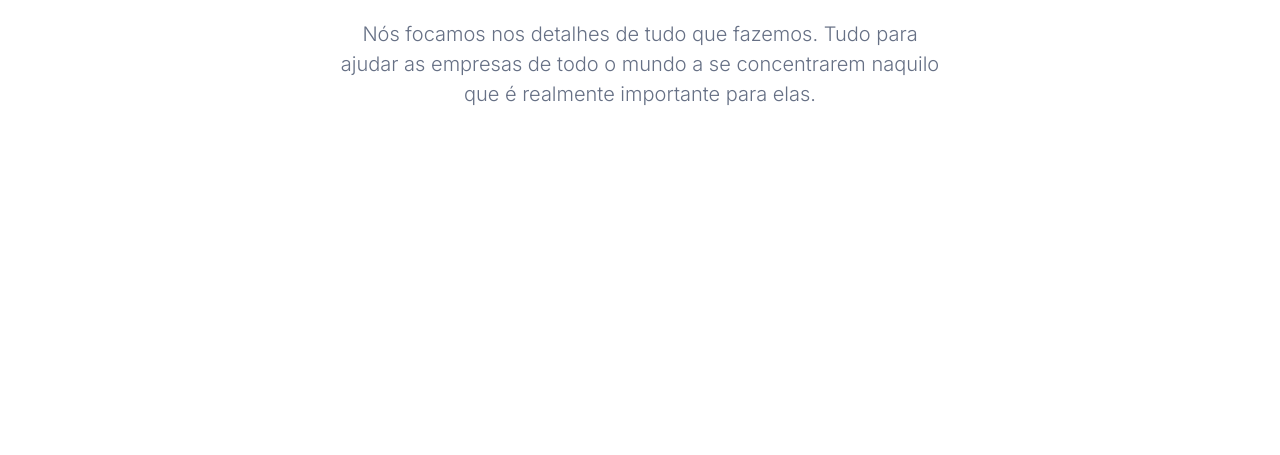
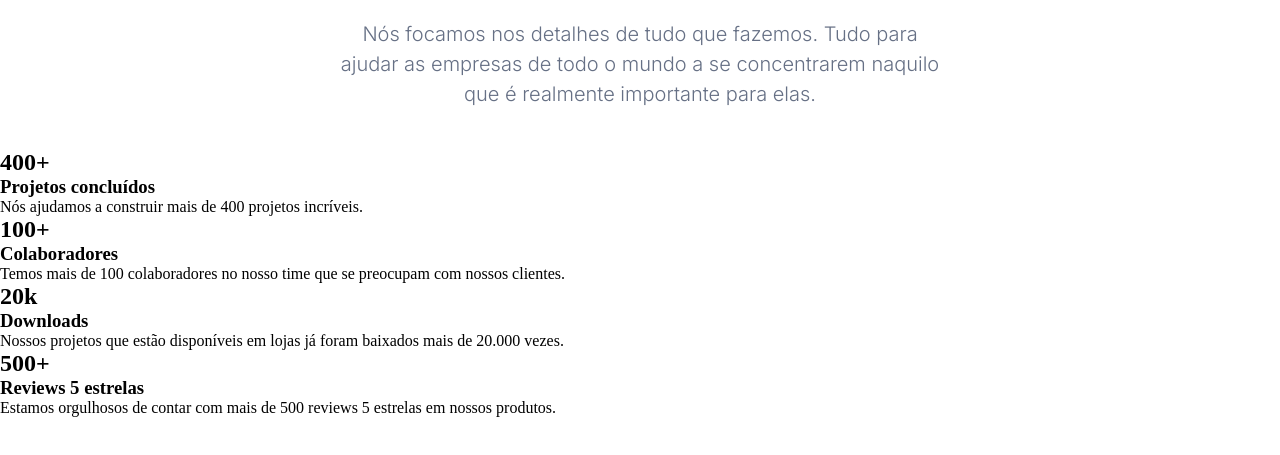
Before and after one commit to MeloMatheus89/seven-days-of-code, a plain HTML site: page index.html in a window 1280 px wide. Shown: the part 263-718 px from the top of the page. Drawn offline with Linux system fonts and the light colour scheme.

Commit message:
início do terceiro dia. Html com os conteúdos adicionados.

```diff
--- a/index.html
+++ b/index.html
@@ -32,5 +32,27 @@
       <h2 class="cabecalho__titulo">Por que somos diferentes?</h2>
       <p class="cabecalho__texto">Nós focamos nos detalhes de tudo que fazemos. Tudo para ajudar as empresas de todo o mundo a se concentrarem naquilo que é realmente importante para elas.</p>
     </header>
+    <section class="metricas__container">
+      <div class="primeira__metrica">
+        <h2>400+</h2>
+        <h3>Projetos concluídos</h3>
+        <p>Nós ajudamos a construir mais de 400 projetos incríveis.</p>
+      </div>
+      <div>
+        <h2>100+</h2>
+        <h3>Colaboradores</h3>
+        <p>Temos mais de 100 colaboradores no nosso time que se preocupam com nossos clientes.</p>
+      </div>
+      <div>
+        <h2>20k</h2>
+        <h3>Downloads</h3>
+        <p>Nossos projetos que estão disponíveis em lojas já foram baixados mais de 20.000 vezes.</p>
+      </div>
+      <div>
+        <h2>500+</h2>
+        <h3>Reviews 5 estrelas</h3>
+        <p>Estamos orgulhosos de contar com mais de 500 reviews 5 estrelas em nossos produtos.</p>
+      </div>
+    </section>
   </body>
 </html>
```
